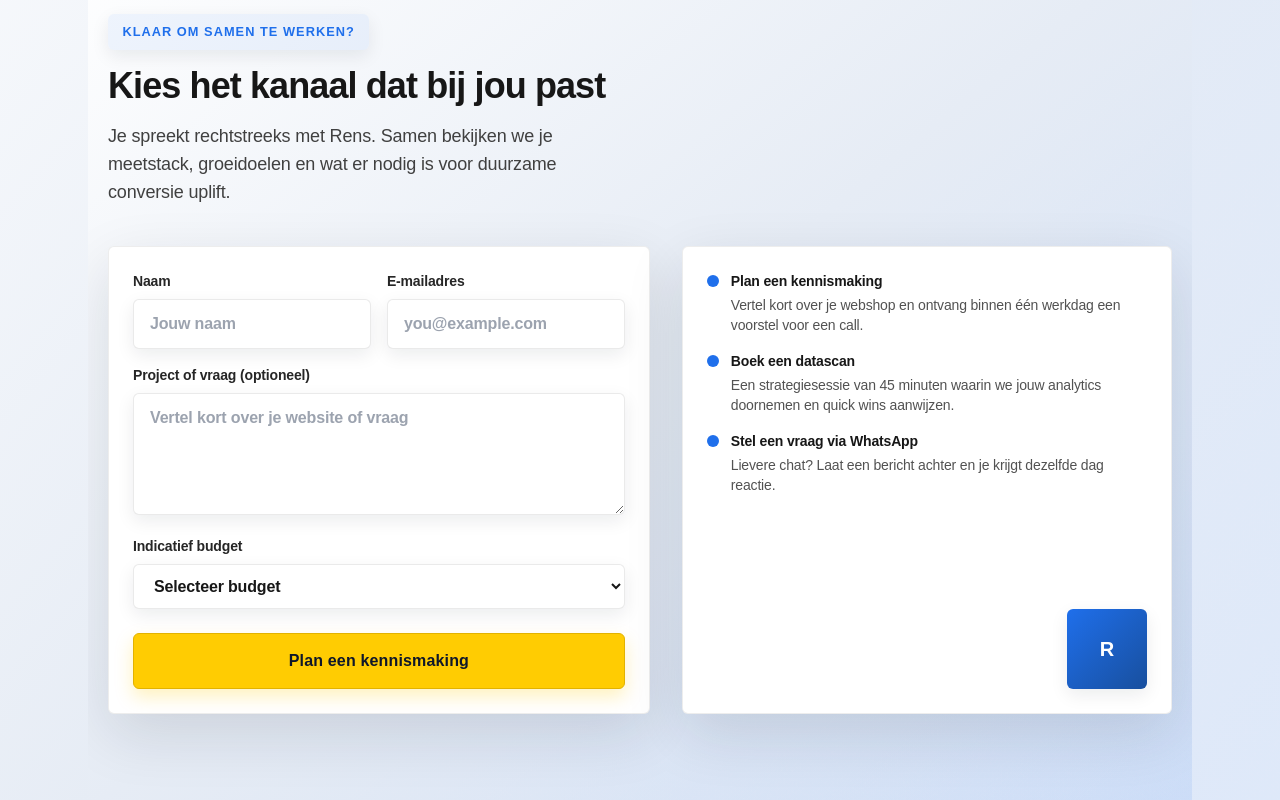
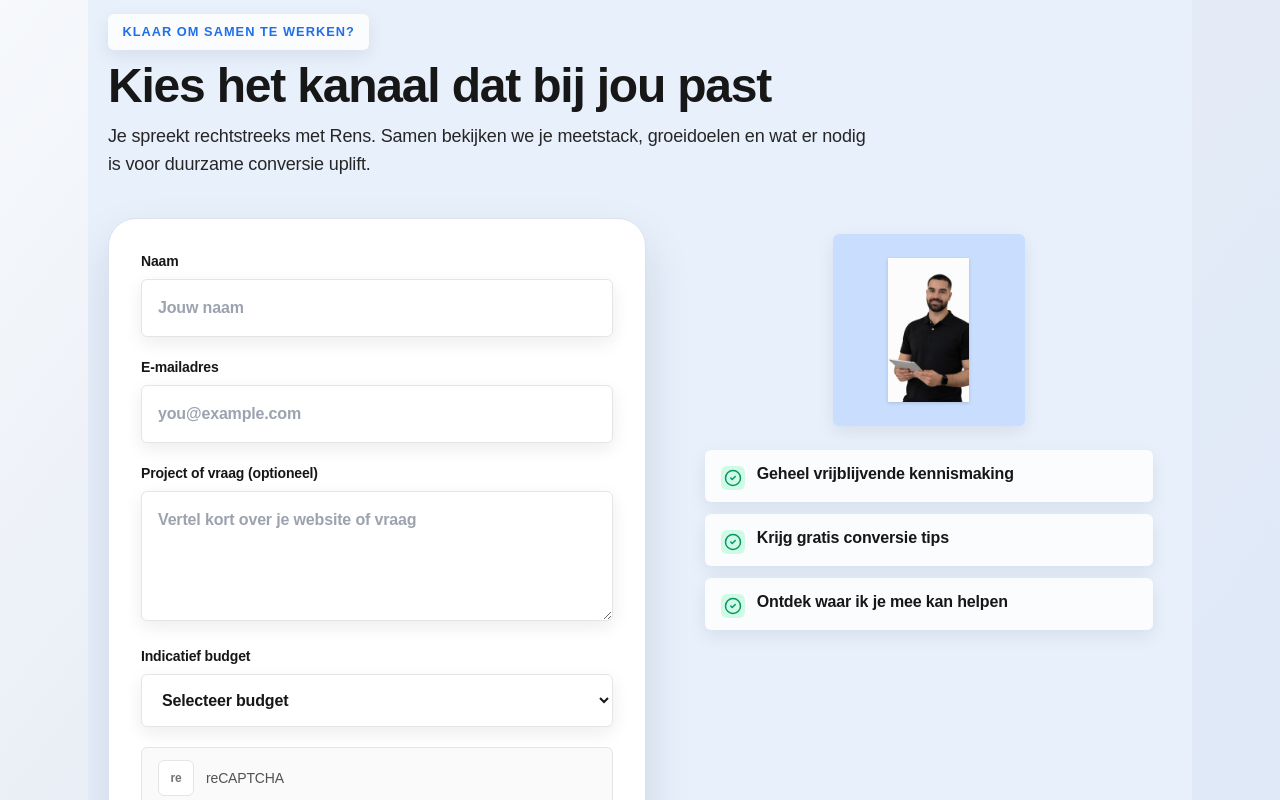
Before and after one commit to ProjectBibo/EcomMeasure3, a React (Vite) app: page /contact in a window 1280 px wide. Shown: the part 680-1480 px from the top of the page. Built offline with nearby package versions, Linux system fonts and the light colour scheme.

Commit message:
Adjust CRO tips CTA layout and submission

```diff
--- a/src/components/Contact.jsx
+++ b/src/components/Contact.jsx
@@ -1,6 +1,7 @@
 import React, { useState } from "react";
 import { motion, useReducedMotion } from "framer-motion";
 import { useNavigate } from "react-router-dom";
+import { ArrowRight, CheckCircle2 } from "lucide-react";
 import { useLanguage } from "../context/LanguageContext";
 import { translations } from "../i18n/content";
 
@@ -16,9 +17,14 @@ export default function Contact() {
   const shouldReduceMotion = useReducedMotion();
   const t = translations[language].contact;
   const primaryCta = translations[language].header.cta;
-  const checklist = t.options || [];
   const [status, setStatus] = useState("idle");
   const navigate = useNavigate();
+  const checklistHighlights = [
+    "Geheel vrijblijvende kennismaking",
+    "Krijg gratis conversie tips",
+    "Ontdek waar ik je mee kan helpen",
+  ];
+  const submitLabel = language === "nl" ? "Plan vrijblijvend gesprek" : primaryCta;
 
   const handleSubmit = async (event) => {
     event.preventDefault();
@@ -46,71 +52,69 @@ export default function Contact() {
     <section
       id="contact"
       data-snap-section
-      className="relative overflow-hidden bg-gradient-to-br from-white via-surface-soft to-brand-blue/10 py-20 sm:py-24"
+      className="relative overflow-hidden bg-[#e7f0fb] py-20 sm:py-24"
     >
-      <div className="grain-overlay" aria-hidden />
-      <div className="glow-orb glow-orb--primary left-0 top-0 h-64 w-64 opacity-40" aria-hidden />
-
-      <div className="relative site-container grid gap-10 lg:grid-cols-2 lg:items-start">
+      <div className="relative site-container space-y-10">
         <motion.div
           initial={shouldReduceMotion ? false : { opacity: 0, y: 18 }}
           whileInView={shouldReduceMotion ? { opacity: 1 } : { opacity: 1, y: 0 }}
           viewport={shouldReduceMotion ? undefined : { once: true }}
           transition={shouldReduceMotion ? undefined : { duration: 0.6, ease: "easeOut" }}
-          className="space-y-4"
+          className="space-y-3"
         >
-          <span className="pill-badge shadow-sm">{t.badge}</span>
-          <h2 className="text-3xl font-bold tracking-tight text-neutral-900 sm:text-4xl">{t.heading}</h2>
-          <p className="text-lg text-neutral-700">{t.intro}</p>
+          <span className="pill-badge bg-white/80 text-brand-blue shadow-sm">{t.badge}</span>
+          <h2 className="text-4xl font-extrabold leading-tight tracking-tight text-neutral-900 sm:text-5xl">
+            {t.heading}
+          </h2>
+          <p className="max-w-3xl text-lg text-neutral-800">{t.intro}</p>
         </motion.div>
 
-        <div className="grid gap-8 lg:col-span-2 lg:grid-cols-[1.05fr_0.95fr]">
+        <div className="grid gap-10 lg:grid-cols-[1.05fr_0.95fr] lg:items-start">
           <motion.form
             initial={shouldReduceMotion ? false : { opacity: 0, y: 20 }}
             whileInView={shouldReduceMotion ? { opacity: 1 } : { opacity: 1, y: 0 }}
             viewport={shouldReduceMotion ? undefined : { once: true }}
             transition={shouldReduceMotion ? undefined : { duration: 0.5, delay: 0.1 }}
-            className="rounded-3xl border border-neutral-200/70 bg-white p-6 shadow-[0_20px_60px_rgba(15,23,42,0.12)]"
+            className="rounded-[28px] border border-[#d8e2f1] bg-white p-7 shadow-[0_22px_48px_rgba(15,23,42,0.12)] sm:p-8"
             action="https://formspree.io/f/mpqzpevp"
             method="POST"
             onSubmit={handleSubmit}
           >
-            <div className="grid gap-4 sm:grid-cols-2">
-              <label className="space-y-2 text-sm font-semibold text-neutral-800">
+            <div className="space-y-5">
+              <label className="block space-y-2 text-sm font-semibold text-neutral-900">
                 <span>{language === "nl" ? "Naam" : "Name"}</span>
                 <input
                   type="text"
                   name="name"
-                  className="w-full rounded-xl border border-neutral-200/80 bg-white px-4 py-3 text-base text-neutral-900 shadow-sm focus:border-brand-blue focus:outline-none focus:ring-2 focus:ring-brand-blue/40"
+                  className="w-full rounded-2xl border border-neutral-200 bg-white px-4 py-4 text-base text-neutral-900 shadow-sm outline-none transition focus:border-brand-blue focus:ring-2 focus:ring-brand-blue/25"
                   placeholder={language === "nl" ? "Jouw naam" : "Your name"}
                   required
                 />
               </label>
-              <label className="space-y-2 text-sm font-semibold text-neutral-800">
+              <label className="block space-y-2 text-sm font-semibold text-neutral-900">
                 <span>{language === "nl" ? "E-mailadres" : "Email"}</span>
                 <input
                   type="email"
                   name="email"
-                  className="w-full rounded-xl border border-neutral-200/80 bg-white px-4 py-3 text-base text-neutral-900 shadow-sm focus:border-brand-blue focus:outline-none focus:ring-2 focus:ring-brand-blue/40"
+                  className="w-full rounded-2xl border border-neutral-200 bg-white px-4 py-4 text-base text-neutral-900 shadow-sm outline-none transition focus:border-brand-blue focus:ring-2 focus:ring-brand-blue/25"
                   placeholder="you@example.com"
                   required
                 />
               </label>
-            </div>
-            <label className="mt-4 block space-y-2 text-sm font-semibold text-neutral-800">
+              <label className="block space-y-2 text-sm font-semibold text-neutral-900">
                 <span>{language === "nl" ? "Project of vraag (optioneel)" : "Project or question (optional)"}</span>
                 <textarea
                   name="message"
                   rows="4"
-                className="w-full rounded-xl border border-neutral-200/80 bg-white px-4 py-3 text-base text-neutral-900 shadow-sm focus:border-brand-blue focus:outline-none focus:ring-2 focus:ring-brand-blue/40"
+                  className="w-full rounded-2xl border border-neutral-200 bg-white px-4 py-4 text-base text-neutral-900 shadow-sm outline-none transition focus:border-brand-blue focus:ring-2 focus:ring-brand-blue/25"
                   placeholder={language === "nl" ? "Vertel kort over je website of vraag" : "Share a bit about your site or question"}
                 />
               </label>
-            <label className="mt-4 block space-y-2 text-sm font-semibold text-neutral-800">
+              <label className="block space-y-2 text-sm font-semibold text-neutral-900">
                 <span>{language === "nl" ? "Indicatief budget" : "Estimated budget"}</span>
                 <select
                   name="budget"
-                className="w-full rounded-xl border border-neutral-200/80 bg-white px-4 py-3 text-base text-neutral-900 shadow-sm focus:border-brand-blue focus:outline-none focus:ring-2 focus:ring-brand-blue/40"
+                  className="w-full rounded-2xl border border-neutral-200 bg-white px-4 py-4 text-base text-neutral-900 shadow-sm outline-none transition focus:border-brand-blue focus:ring-2 focus:ring-brand-blue/25"
                   defaultValue=""
                 >
                   {budgetOptions.map((option) => (
@@ -120,16 +124,24 @@ export default function Contact() {
                   ))}
                 </select>
               </label>
+              <div className="flex items-center gap-3 rounded-2xl border border-neutral-200 bg-neutral-50 px-4 py-3 text-sm font-medium text-neutral-600">
+                <div className="flex h-9 w-9 items-center justify-center rounded-lg border border-neutral-200 bg-white text-neutral-500">
+                  <span className="text-xs font-bold">re</span>
+                </div>
+                <span>reCAPTCHA</span>
+              </div>
               <button
                 type="submit"
                 id="cta-primary"
-  className="button-primary mt-6 w-full justify-center"
+                className="inline-flex w-full items-center justify-center gap-2 rounded-2xl border border-[#e2b200] bg-[#ffcc02] px-6 py-4 text-base font-semibold text-neutral-900 shadow-[0_14px_28px_rgba(255,204,2,0.32)] transition hover:bg-[#e6b700] focus-visible:outline focus-visible:outline-2 focus-visible:outline-offset-2 focus-visible:outline-[#f5c400]"
               >
-              {primaryCta}
+                {submitLabel}
+                <ArrowRight size={18} aria-hidden />
               </button>
               {status === "success" && (
-              <p className="mt-4 text-sm text-neutral-800">Bedankt, we nemen contact met je op.</p>
+                <p className="text-sm text-neutral-800">Bedankt, we nemen contact met je op.</p>
               )}
+            </div>
           </motion.form>
 
           <motion.div
@@ -137,21 +149,25 @@ export default function Contact() {
             whileInView={shouldReduceMotion ? { opacity: 1 } : { opacity: 1, y: 0 }}
             viewport={shouldReduceMotion ? undefined : { once: true }}
             transition={shouldReduceMotion ? undefined : { duration: 0.55, delay: 0.12 }}
-            className="relative h-full rounded-3xl border border-neutral-200/70 bg-white p-6 shadow-[0_20px_60px_rgba(15,23,42,0.12)]"
+            className="flex flex-col items-center gap-6 lg:pt-4"
           >
-            <div className="space-y-4">
-              {checklist.slice(0, 4).map((item) => (
-                <div key={item.title} className="flex items-start gap-3">
-                  <span className="mt-1 inline-flex h-3 w-3 flex-shrink-0 rounded-full bg-brand-blue" aria-hidden />
-                  <div className="space-y-1">
-                    <p className="text-sm font-semibold text-neutral-900">{item.title}</p>
-                    <p className="text-sm text-neutral-600">{item.description}</p>
+            <div className="flex h-48 w-48 items-center justify-center rounded-full bg-[#c9ddff] shadow-lg ring-8 ring-[#e7f0fb]">
+              <img
+                src="/Ik.svg"
+                alt="Portret van de consultant"
+                className="h-36 w-36 object-contain drop-shadow"
+                loading="lazy"
+              />
             </div>
+            <div className="w-full max-w-md space-y-3">
+              {checklistHighlights.map((item) => (
+                <div key={item} className="flex items-start gap-3 rounded-2xl bg-white/80 px-4 py-3 shadow-sm">
+                  <span className="mt-1 flex h-6 w-6 flex-shrink-0 items-center justify-center rounded-full bg-emerald-100 text-emerald-600">
+                    <CheckCircle2 size={18} aria-hidden />
+                  </span>
+                  <p className="text-base font-semibold text-neutral-900">{item}</p>
                 </div>
               ))}
-            </div>
-            <div className="absolute bottom-6 right-6 flex h-20 w-20 items-center justify-center rounded-full bg-gradient-to-br from-brand-blue to-brand-teal text-white shadow-lg ring-8 ring-white/70">
-              <span className="text-xl font-bold">R</span>
             </div>
           </motion.div>
         </div>
--- a/src/components/ExpressiveText.jsx
+++ b/src/components/ExpressiveText.jsx
@@ -3,7 +3,7 @@ import { motion, useReducedMotion } from "framer-motion";
 
 const KEYWORDS = {
   en: ["measure", "measurement", "optimize", "optimise", "optimization", "grow", "growth"],
-  nl: ["meten", "measurement", "optimaliseren", "optimalisatie", "groei", "groeien"],
+  nl: ["meten", "measurement", "optimaliseren", "optimalisatie", "groeien", "groei"],
 };
 
 const wordVariants = {
--- a/src/components/Hero.jsx
+++ b/src/components/Hero.jsx
@@ -1,16 +1,10 @@
 // src/components/Hero.jsx
 import React, { Fragment, useEffect, useMemo, useState } from "react";
 import { AnimatePresence, motion, useReducedMotion } from "framer-motion";
-import { Link } from "react-router-dom";
-import { ArrowRight, Sparkles } from "lucide-react";
+import { ArrowRight, CheckCircle2, Mail } from "lucide-react";
 import { useLanguage } from "../context/LanguageContext";
 import { translations } from "../i18n/content";
-import useViewTransitionNavigate, {
-  createViewTransitionClickHandler,
-} from "../hooks/useViewTransitionNavigate";
 import { AnimatedParagraph } from "./ExpressiveText";
-
-const MotionLink = motion(Link);
 
 const gradientHeadlineClass = "bg-gradient-to-r from-brand-blue to-brand-teal bg-clip-text text-transparent";
 
@@ -19,15 +13,6 @@ export default function Hero() {
   const { language } = useLanguage();
   const t = translations[language].hero;
   const [phraseIndex, setPhraseIndex] = useState(0);
-  const navigateWithTransition = useViewTransitionNavigate();
-  const handlePrimaryCtaClick = useMemo(
-    () => createViewTransitionClickHandler(navigateWithTransition, "/contact"),
-    [navigateWithTransition]
-  );
-  const handleSecondaryCtaClick = useMemo(
-    () => createViewTransitionClickHandler(navigateWithTransition, "/measurement"),
-    [navigateWithTransition]
-  );
   const phrasesFromLocale = t.rotatingPhrases ?? [];
   const rotatingPhrases = phrasesFromLocale.length > 0 ? phrasesFromLocale : [""];
   const leadWords = useMemo(() => t.titleLead.trim().split(/\s+/), [t.titleLead]);
@@ -50,6 +35,7 @@ export default function Hero() {
   }, [rotatingPhrases, shouldReduceMotion]);
 
   const activePhrase = rotatingPhrases[phraseIndex] ?? "";
+  const croTipsBenefits = ["Max één e-mail per maand"];
 
   return (
     <section
@@ -71,7 +57,7 @@ export default function Hero() {
               transition={shouldReduceMotion ? undefined : { duration: 0.7, ease: "easeOut" }}
               className="pill-badge shadow-sm"
             >
-              <Sparkles size={14} /> {t.badge}
+              {t.badge}
             </motion.span>
 
             <motion.h1
@@ -150,27 +136,50 @@ export default function Hero() {
             />
 
             <motion.div
-              initial={shouldReduceMotion ? false : { opacity: 0, scale: 0.95 }}
-              animate={{ opacity: 1, scale: 1 }}
+              initial={shouldReduceMotion ? false : { opacity: 0, y: 20 }}
+              animate={{ opacity: 1, y: 0 }}
               transition={shouldReduceMotion ? undefined : { delay: 0.15, duration: 0.6 }}
-              className="flex flex-wrap items-center justify-start gap-3"
+              className="w-full max-w-2xl"
             >
-              <MotionLink
-                whileHover={shouldReduceMotion ? undefined : { scale: 1.01 }}
-                whileTap={shouldReduceMotion ? undefined : { scale: 0.97 }}
-                to="/contact"
-                className="button-primary text-sm uppercase tracking-wide"
-                onClick={handlePrimaryCtaClick}
+              <div className="flex flex-wrap items-center gap-3 sm:items-start">
+                <div className="flex h-11 w-11 items-center justify-center rounded-xl bg-brand-blue/10 text-brand-blue">
+                  <Mail size={20} aria-hidden />
+                </div>
+                <p className="text-base font-semibold leading-tight text-neutral-900 sm:text-lg">
+                  Gratis CRO-tips direct in je inbox:
+                </p>
+              </div>
+              <form
+                className="mt-4 space-y-4"
+                action="https://formspree.io/f/xaqnjwkv"
+                method="POST"
               >
-                {t.primaryCta} <ArrowRight size={18} />
-              </MotionLink>
-              <Link
-                to="/measurement"
-                className="button-secondary text-sm"
-                onClick={handleSecondaryCtaClick}
-              >
-                {t.secondaryCta}
-              </Link>
+                <div className="flex flex-col gap-3 sm:flex-row sm:items-center">
+                  <input
+                    type="email"
+                    name="email"
+                    placeholder="je@email.nl"
+                    className="w-full flex-1 rounded-xl border border-neutral-200 bg-white px-4 py-3 text-base text-neutral-900 shadow-sm outline-none transition focus:border-brand-blue focus:ring-2 focus:ring-brand-blue/25"
+                  />
+                  <button
+                    type="submit"
+                    className="inline-flex min-h-[52px] items-center justify-center gap-2 rounded-xl border border-[#e2b200] bg-[#ffcc02] px-5 py-3 text-base font-semibold text-neutral-900 shadow-[0_10px_24px_rgba(255,204,2,0.28)] transition hover:bg-[#e6b700] focus-visible:outline focus-visible:outline-2 focus-visible:outline-offset-2 focus-visible:outline-[#f5c400]"
+                  >
+                    Meld je aan!
+                    <ArrowRight size={18} aria-hidden />
+                  </button>
+                </div>
+                <ul className="space-y-2 text-sm text-neutral-700">
+                  {croTipsBenefits.map((item) => (
+                    <li key={item} className="flex items-center gap-2">
+                      <span className="flex h-5 w-5 items-center justify-center rounded-full bg-emerald-100 text-emerald-600">
+                        <CheckCircle2 size={16} aria-hidden />
+                      </span>
+                      <span>{item}</span>
+                    </li>
+                  ))}
+                </ul>
+              </form>
             </motion.div>
 
             <div className="pb-4" aria-hidden />
--- a/src/components/ProblemSolution.jsx
+++ b/src/components/ProblemSolution.jsx
@@ -1,21 +1,13 @@
 import React from "react";
-import { Link } from "react-router-dom";
-import { ArrowRight } from "lucide-react";
 import { motion, useReducedMotion } from "framer-motion";
 import { useLanguage } from "../context/LanguageContext";
 import { translations } from "../i18n/content";
 import { AnimatedHeading, AnimatedParagraph } from "./ExpressiveText";
-import useViewTransitionNavigate, {
-  createViewTransitionClickHandler,
-} from "../hooks/useViewTransitionNavigate";
 
 export default function ProblemSolution() {
   const shouldReduceMotion = useReducedMotion();
   const { language } = useLanguage();
   const copy = translations[language].problemSolution;
-  const ctaLabel = translations[language].header?.cta ?? translations[language].hero?.primaryCta ?? "";
-  const navigateWithTransition = useViewTransitionNavigate();
-  const handleCtaClick = createViewTransitionClickHandler(navigateWithTransition, "/contact");
 
   return (
     <section className="section-shell bg-white" aria-labelledby="problem-solution-heading">
@@ -50,17 +42,6 @@ export default function ProblemSolution() {
               highlight
               className="text-base leading-relaxed text-neutral-800"
             />
-            <div className="flex items-center gap-3">
-              <Link
-                to="/contact"
-                className="inline-flex items-center gap-2 text-sm font-semibold text-brand-blue transition hover:text-brand-teal"
-                onClick={handleCtaClick}
-              >
-                {ctaLabel}
-                <ArrowRight size={16} aria-hidden />
-              </Link>
-              <span className="text-sm text-neutral-500">{copy.ctaHelper}</span>
-            </div>
           </div>
         </div>
       </div>
```
Lines whose indentation alone changed are shown as unchanged.
